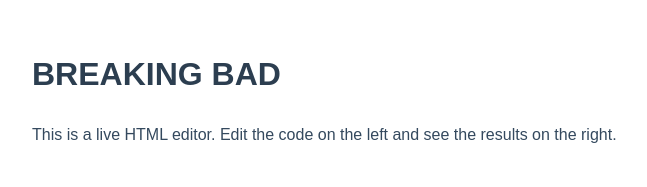
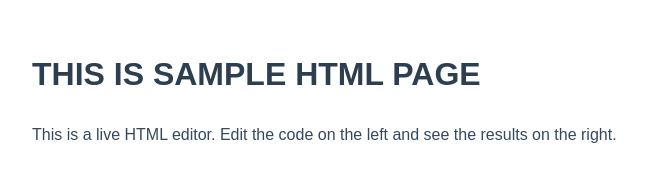
Before and after one commit to Varun85535/quick, a plain HTML site: page index.html in a window 1280 px wide. Shown: the whole page, without its empty margins (208-855 px from the left). Drawn offline with Linux system fonts and the light colour scheme.

Commit message:
Update index.html

```diff
--- a/index.html
+++ b/index.html
@@ -13,7 +13,7 @@
 </head>
 <body>
     <div class="container">
-        <h1>BREAKING BAD</h1>
+        <h1>THIS IS SAMPLE HTML PAGE</h1>
         <p>This is a live HTML editor. Edit the code on the left and see the results on the right.</p>
     </div>
 </body>
```
